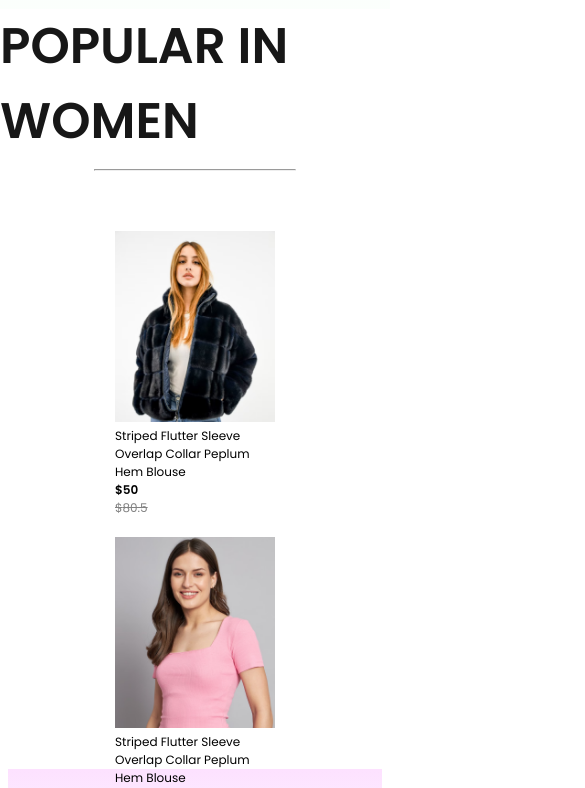
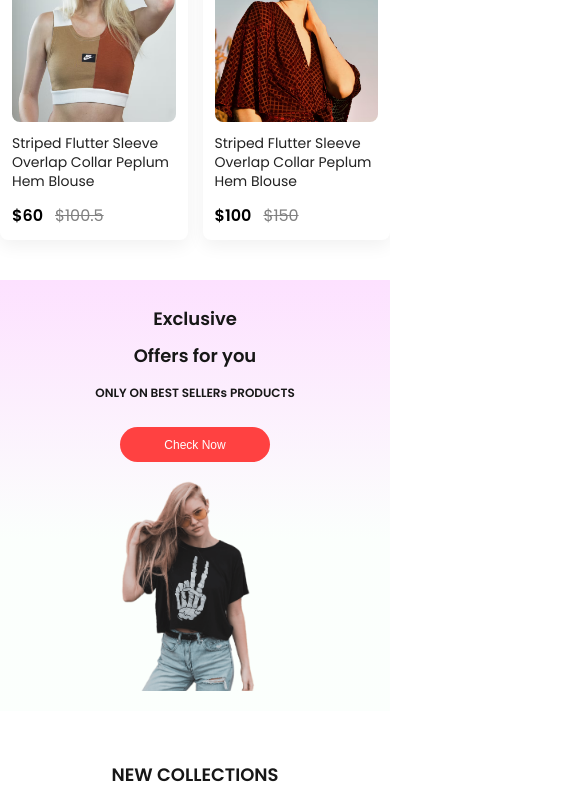
Before and after one commit to DucBaoNguyen2004/E-Commerce-Clothes-Shopping, a React (Create React App) app: page / in a window 390 px wide. Shown: the part 940-1728 px from the top of the page, 585 px wide, since content can reach past the window. Built offline with nearby package versions, Linux system fonts and the light colour scheme.

Commit message:
chinh sua va responsive

```diff
--- a/src/Components/BreadCrum/BreadCrum.css
+++ b/src/Components/BreadCrum/BreadCrum.css
@@ -1,10 +1,24 @@
 .breadcrum{
     display: flex;
     align-items: center;
+    flex-wrap: wrap;
     gap:8px;
     color:#5e5e5e;
     font-size: 16px;
     font-weight: 600;
-    margin: 60px 170px;
+    margin: 32px auto;
+    padding: 0 4%;
+    max-width: 1200px;
     text-transform: capitalize;
 }
+
+/* Responsive font and spacing */
+@media(max-width:1024px){
+    .breadcrum{ font-size: 15px; margin: 28px auto; }
+}
+@media(max-width:768px){
+    .breadcrum{ font-size: 14px; gap:6px; margin: 22px auto; }
+}
+@media(max-width:500px){
+    .breadcrum{ font-size: 13px; gap:6px; margin: 16px auto; }
+}
--- a/src/Components/Footer/Footer.css
+++ b/src/Components/Footer/Footer.css
@@ -56,3 +56,28 @@
     margin: 0;
     font-size: 12px;
 }
+@media(max-width:800px){
+    .footer{
+        gap: 20px;
+    }
+    .footer-logo{
+        gap: 10px;
+        align-items: end;
+    }
+    .footer-logo img{
+        width: 40px;
+    }
+    .footer-logo p{
+        font-size: 25px;
+    }
+    .footer-links{
+        font-size: 14px;
+        gap: 10px;
+    }
+    .footer-social-icon img{
+         width: 22px;
+    }
+    .footer-copyright{
+        font-size: 13px;
+    }
+}
--- a/src/Components/Hero/Hero.css
+++ b/src/Components/Hero/Hero.css
@@ -1,7 +1,8 @@
 .hero{
-    height: 100vh;
+    min-height: 70vh;
     background:linear-gradient(180deg,#fde1ff,#e1ffea22 60%) ;
     display: flex;
+    padding: 30px 0;
 }
 .hero-left{
    flex: 1;
@@ -54,6 +55,10 @@
     .hero-left{
         padding-left: 100px;
     }
+    .hero{
+        min-height: 60vh;
+        padding: 24px 0;
+    }
     .hero-left h2{
         font-size: 22px;
     }
@@ -78,6 +83,10 @@
     .hero-left{
         padding-left: 80px;
     }
+    .hero{
+        min-height: 50vh;
+        padding: 20px 0;
+    }
     .hero-left h2{
         font-size: 20px;
     }
@@ -97,6 +106,10 @@
     }
 }
 @media(max-width:800px){
+    .hero{
+        min-height: auto;
+        padding: 16px 0 12px;
+    }
     .hero-left{
         padding-left: 30px;
     }
@@ -121,6 +134,7 @@
 @media(max-width:500px){
     .hero{
         flex-direction: column;
+        padding: 12px 0 8px;
     }
     .hero-right{
         display: none;
--- a/src/Components/Item/Item.css
+++ b/src/Components/Item/Item.css
@@ -1,3 +1,37 @@
+.item {
+  background: #fff;
+  padding: 12px;
+  border-radius: 8px;
+  box-shadow: 0 6px 18px rgba(0,0,0,0.06);
+  display: flex;
+  flex-direction: column;
+  gap: 12px;
+}
+.item img {
+  display: block;
+  width: 100%;
+  aspect-ratio: 3/4;
+  height: auto;
+  object-fit: cover;
+  border-radius: 8px;
+}
+.item p {
+  margin: 0;
+  font-size: 14px;
+  color: #222;
+  line-height: 1.35;
+  min-height: 42px;
+}
+.item .item-prices {
+  display: flex;
+  align-items: center;
+  gap: 12px;
+  margin-top: auto;
+}
+.item:hover {
+  transform: translateY(-6px);
+  transition: transform .2s ease;
+}
 .shopcategory-products .item-price-new {
   font-weight: 700;
   color: #0b0b0b;
@@ -29,9 +63,10 @@
 .shopcategory-products .item img {
   display: block;
   width: 100%;
-  height: 320px;
+  aspect-ratio: 3/4;       /* giữ tỷ lệ ảnh nhất quán */
+  height: auto;
   object-fit: cover;
-  border-radius: 4px;
+  border-radius: 8px;
 }
 .shopcategory-products .item {
   background: #fff;
@@ -49,47 +84,10 @@
 .item-price-new{
 font-weight: 600;
 }
-@media(max-width:1280px){
-  .item{
-    width: 220px;
-    font-size: 14px;
-  }
-  .item img{
-    width: 220px;
-  }
-  .item-price-old{
-    font-size: 14px;
-  }
+/* Typography scale inside product card on smaller screens */
+@media(max-width:1024px){
+  .shopcategory-products .item p { font-size: 13px; }
 }
-@media(max-width:1024px){
-  .item{
-    width: 170px;
-    font-size: 13px;
-  }
-  .item img{
-    width: 170px;
-  }
-  .item-price-old{
-    font-size: 13px;
-  }
+@media(max-width:768px){
+  .shopcategory-products .item p { font-size: 12px; }
 }
-@media(max-width:800px){
-  .item{
-    width: 120px;
-    font-size: 12px;
-  }
-  .item img{
-    width: 120px;
-  }
-  .item-price-old{
-    font-size: 12px;
-  }
-}
-@media(max-width:500px){
-  .item{
-    width: 160px;
-  }
-  .item img{
-    width: 160px;
-  }
-}
--- a/src/Components/NewCollections/NewCollections.css
+++ b/src/Components/NewCollections/NewCollections.css
@@ -2,8 +2,8 @@
     display: flex  ;
     flex-direction: column;
     align-items: center;
-    gap: 20px;
-    margin-bottom: 100px;
+    gap: 15px;
+    margin-bottom: 80px;
 }
 .new-collections h1{
     color: #171717;
@@ -12,13 +12,102 @@
 }
 .new-collections hr{
     width: 200px;
-    height: 6x;
+    height: 6px;
     border-radius: 10px;
     background: #252525;
 }
 .collections{
     display: grid;
     grid-template-columns: 1fr 1fr 1fr 1fr;
-    margin-top: 50px;
-    gap: 30px;
+    margin-top: 30px;
+    gap: 20px;
 }
+@media(max-width:1280px){
+    .new-collections{
+        margin-bottom: 60px;
+    }
+    .new-collections h1{
+        font-size: 40px;
+    }
+    .new-collections hr{
+        width: 160px;
+        height:4px;
+    }
+    .collections{
+        grid-template-columns: 1fr 1fr 1fr;
+        gap:15px;
+        margin-top:20px;
+    }
+}
+@media(max-width:1024px){
+    .new-collections{
+        margin-bottom: 50px;
+    }
+    .new-collections h1{
+        font-size: 30px;
+    }
+    .new-collections hr{
+        width: 120px;
+        height:4px;
+    }
+    .collections{
+        grid-template-columns: 1fr 1fr 1fr 1fr;
+        gap:12px;
+        margin-top:15px;
+    }
+}
+@media(max-width:800px){
+    .new-collections{
+        gap:8px;
+        margin-bottom: 35px;
+    }
+    .new-collections h1{
+        font-size:24px;
+    }
+    .new-collections hr{
+        width: 100px;
+        height: 3px;
+    }
+    .collections{
+        grid-template-columns: 1fr 1fr 1fr 1fr;
+        gap:8px;
+        margin-top:12px;
+    }
+}
+@media(max-width:600px){
+    .new-collections{
+        gap:8px;
+        margin-bottom: 35px;
+    }
+    .new-collections h1{
+        font-size:20px;
+    }
+    .new-collections hr{
+        width: 90px;
+        height: 2.5px;
+    }
+    .collections{
+        grid-template-columns: 1fr 1fr;
+        gap:12px;
+        margin-top:15px;
+    }
+}
+@media(max-width:500px){
+    .new-collections{
+        gap:8px;
+        margin-bottom: 30px;
+    }
+    .new-collections h1{
+        font-size:18px;
+    }
+    .new-collections hr{
+        width: 80px;
+        height: 2px;
+    }
+    .collections{
+        display: grid;
+        grid-template-columns: repeat(2,1fr);
+        gap: 15px;
+        margin-top: 15px;
+    }
+}
--- a/src/Components/Offers/Offers.css
+++ b/src/Components/Offers/Offers.css
@@ -93,7 +93,12 @@
 }
 @media(max-width:800px){
     .offers{
+        width: 95%;
+        padding: 0px 20px;
+        margin-top: 20px;
         margin-bottom: 60px;
+        height: auto;
+        min-height: 40vh;
     }
     .offers-left h1{
         font-size: 22px;
@@ -110,24 +115,81 @@
         font-size: 12px;
     }
 }
+@media(max-width:600px){
+    .offers{
+        width: 100%;
+        padding: 15px;
+        margin-top: 20px;
+        margin-bottom: 50px;
+        height: auto;
+        min-height: 35vh;
+        flex-direction: column;
+    }
+    .offers-left{
+        flex: 1;
+        text-align: center;
+        align-items: center;
+    }
+    .offers-left h1{
+        font-size: 20px;
+        margin: 5px 0;
+    }
+    .offers-left p{
+        font-size: 12px;
+        margin: 10px 0;
+    }
+    .offers-right{
+        flex: 1;
+        justify-content: center;
+        padding-top: 10px;
+    }
+    .offers-right img{
+        width: 160px;
+        max-width: 100%;
+    }
+    .offers-left button{
+        width: 150px;
+        height: 35px;
+        font-size: 12px;
+        margin-top: 15px;
+    }
+}
 @media(max-width:500px){
     .offers{
+        width: 100%;
+        padding: 20px 15px;
+        margin-top: 20px;
         margin-bottom: 50px;
-        height: 25vh;
+        height: auto;
+        min-height: 30vh;
+        flex-direction: column;
+    }
+    .offers-left{
+        flex: 1;
+        text-align: center;
+        align-items: center;
     }
     .offers-left h1{
-        font-size: 16px;
+        font-size: 18px;
+        margin: 5px 0;
     }
     .offers-left p{
-        font-size: 10px;
+        font-size: 12px;
+        margin: 10px 0;
+    }
+    .offers-right{
+        flex: 1;
+        justify-content: center;
+        padding-top: 10px;
     }
     .offers-right img{
-        width: 120px;
+        width: 150px;
+        max-width: 100%;
     }
     .offers-left button{
-        width: 120px;
-        height: 25px;
-        font-size: 10px;
-        margin-top: 12px;
+        width: 150px;
+        height: 35px;
+        font-size: 12px;
+        margin-top: 15px;
     }
 }
--- a/src/Components/Popular/Popular.css
+++ b/src/Components/Popular/Popular.css
@@ -3,8 +3,9 @@
     flex-direction: column;
     align-items: center;
     gap: 10px;
-    height: 90vh;
-
+    height: auto;
+    margin-top: 12px;
+    margin-bottom: 100px;
 }
 .popular h1{
     color: #171717;
@@ -13,19 +14,20 @@
 }
 .popular hr{
     width: 200px;
-    height: 6x;
+    height: 6px;
     border-radius: 10px;
     background: #252525;
-
 }
 .popular_item{
-    display: flex;
-    margin-top: 50px;
-    gap: 30px;
+    display: grid;
+    grid-template-columns: 1fr 1fr 1fr 1fr;
+    margin-top: 30px;
+    gap: 20px;
 }
-@mdeia(max-width:1280px){
+@media(max-width:1280px){
     .popular{
-        height:70vh;
+        margin-top: 10px;
+        margin-bottom: 70px;
     }
     .popular h1{
         font-size: 40px;
@@ -35,13 +37,15 @@
         height:4px;
     }
     .popular_item{
-        gap:20px;
-        margin-top:30px;
+        grid-template-columns: 1fr 1fr 1fr;
+        gap:15px;
+        margin-top:20px;
     }
 }
-@mdeia(max-width:1024px){
+@media(max-width:1024px){
     .popular{
-        height:60vh;
+        margin-top: 10px;
+        margin-bottom: 60px;
     }
     .popular h1{
         font-size: 30px;
@@ -51,32 +55,66 @@
         height:4px;
     }
     .popular_item{
-        gap:15px;
-        margin-top:20px;
+        grid-template-columns: 1fr 1fr 1fr 1fr;
+        gap:12px;
+        margin-top:15px;
     }
 }
-@mdeia(max-width:800px){
+@media(max-width:800px){
     .popular{
-        height:50vh;
-        gap:6px;
+        gap:8px;
+        margin-top: 8px;
+        margin-bottom: 50px;
+    }
+    .popular h1{
+        font-size:24px;
+    }
+    .popular hr{
+        width: 100px;
+        height: 3px;
+    }
+    .popular_item{
+        grid-template-columns: 1fr 1fr 1fr 1fr;
+        gap:8px;
+        margin-top:12px;
+    }
+}
+@media(max-width:600px){
+    .popular{
+        gap:8px;
+        margin-top: 8px;
+        margin-bottom: 50px;
     }
     .popular h1{
         font-size:20px;
     }
     .popular hr{
-        width: 100px;
+        width: 90px;
+        height: 2.5px;
     }
     .popular_item{
-        gap:5px;
+        grid-template-columns: 1fr 1fr;
+        gap:12px;
+        margin-top:15px;
     }
 }
 @media(max-width:500px){
     .popular{
-        height:90vh;
+        gap:8px;
+        margin-top: 6px;
+        margin-bottom: 40px;
     }
-   .popular_item{
-    display: grid;
-    grid-template-columns: (repeat(2,1fr));
-    gap: 20px;
-   }
+    .popular h1{
+        font-size:18px;
+    }
+    .popular hr{
+        width: 80px;
+        height: 2px;
+    }
+    .popular_item{
+        display: grid;
+        grid-template-columns: repeat(2,1fr);
+        gap: 15px;
+        margin-top: 15px;
+    }
 }
--- a/src/index.css
+++ b/src/index.css
@@ -1,7 +1,15 @@
+/* Global reset + responsive defaults */
 * {
 margin: 0;
 padding: 0;
-box-sizing: 0;
+box-sizing: border-box;
+}
+img,
+video,
+canvas {
+  max-width: 100%;
+  height: auto;
+  display: block;
 }
 body {
   margin: 0;
```
Also changed, not shown: src/Components/Navbar/Navbar.css (+23 -3 lines), src/Components/NewLetter/NewLetter.css (+145 -0 lines), src/Pages/Css/LoginSignup.css (+36 -6 lines), src/Pages/Css/ShopCategory.css (+20 -15 lines).
